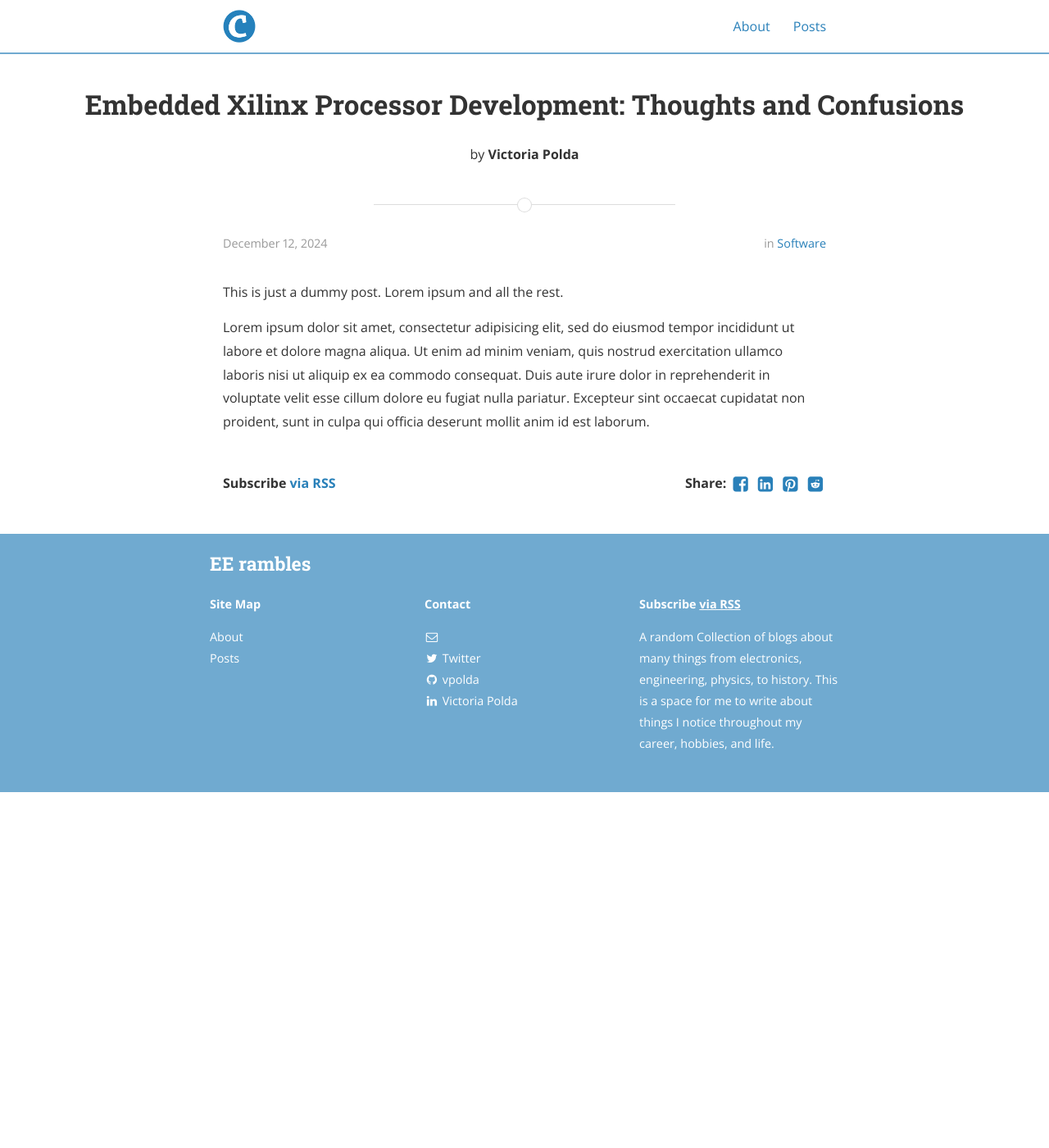
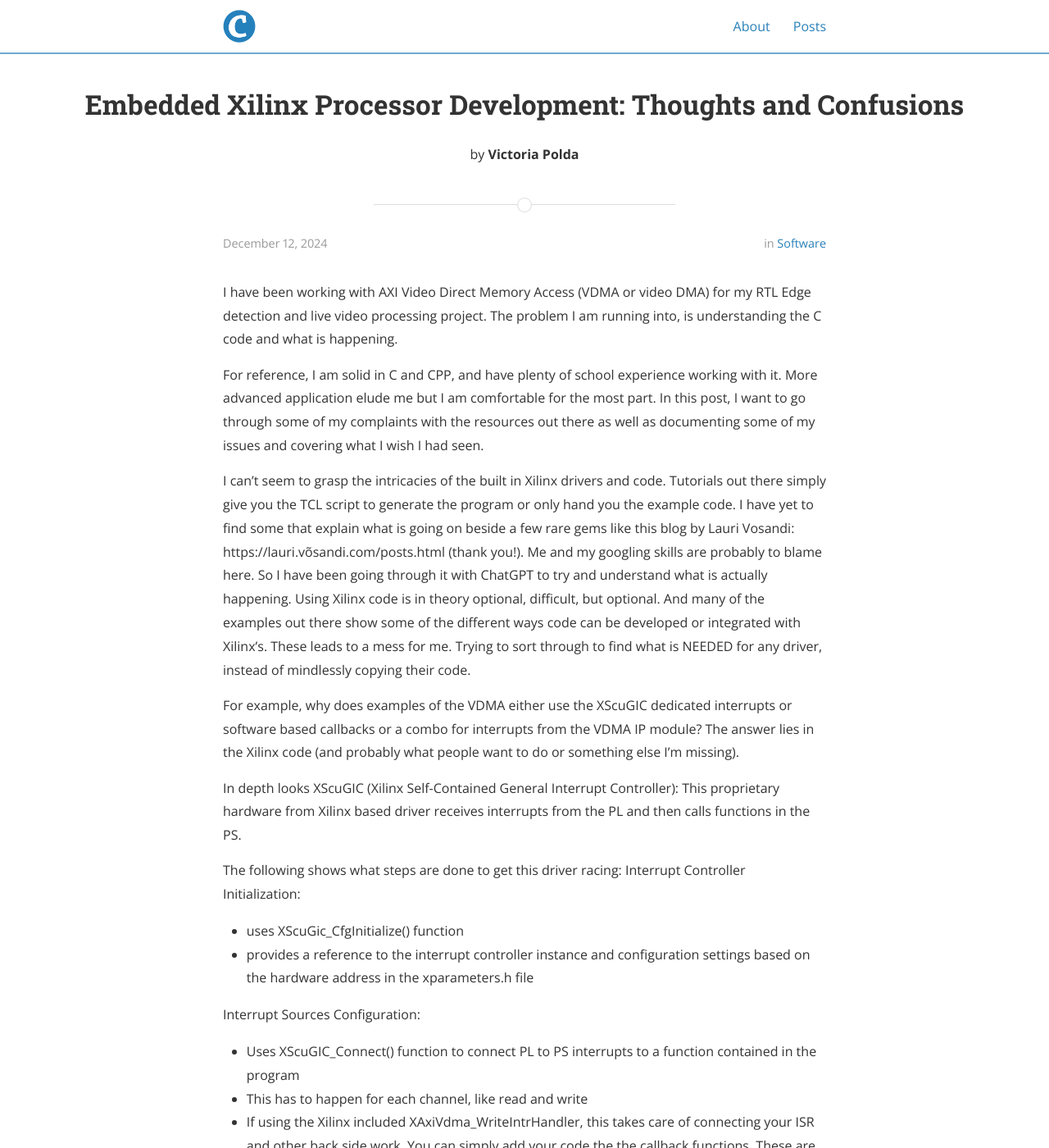
Before and after one commit to vpolda/Engineering-Blog, a Jekyll site: the page built from _posts/2024-12-12-Embedded-Xilinx-Processor-Development-thoughts-and-confusions.md, in a window 1280 px wide and 1400 px high. Shown: the whole window at 82% size. Built offline with Jekyll 4.4.1, drawn with Linux system fonts in a browser that asks for light colours; nearby versions of some CDN libraries; some of the changed text lies outside the part shown.

Commit message:
adding embedded processor interrupts

```diff
--- a/_config.yml
+++ b/_config.yml
@@ -11,7 +11,7 @@ exclude:
 # Site settings
 title: "EE rambles"
 subtitle: "Home page"
-#email: blcentra@gmail.com
+email: vicpolda@gmail.com
 name: Victoria Polda
 description: >
   A random Collection of blogs about many things from electronics, engineering, physics, to history. This is a space for me to write about things I notice throughout my career, hobbies, and life.
--- a/_posts/2024-12-12-Embedded-Xilinx-Processor-Development-thoughts-and-confusions.md
+++ b/_posts/2024-12-12-Embedded-Xilinx-Processor-Development-thoughts-and-confusions.md
@@ -6,11 +6,34 @@ author: Victoria Polda
 categories: Software
 ---
 
-This is just a dummy post. Lorem ipsum and all the rest.
+I have been working with AXI Video Direct Memory Access (VDMA or video DMA) for my RTL Edge detection and live video processing project. The problem I am running into, is understanding the C code and what is happening.
 
-Lorem ipsum dolor sit amet, consectetur adipisicing elit, sed do eiusmod
-tempor incididunt ut labore et dolore magna aliqua. Ut enim ad minim veniam,
-quis nostrud exercitation ullamco laboris nisi ut aliquip ex ea commodo
-consequat. Duis aute irure dolor in reprehenderit in voluptate velit esse
-cillum dolore eu fugiat nulla pariatur. Excepteur sint occaecat cupidatat non
-proident, sunt in culpa qui officia deserunt mollit anim id est laborum.
+For reference, I am solid in C and CPP, and have plenty of school experience working with it. More advanced application elude me but I am comfortable for the most part. In this post, I want to go through some of my complaints with the resources out there as well as documenting some of my issues and covering what I wish I had seen.
+
+I can't seem to grasp the intricacies of the built in Xilinx drivers and code. Tutorials out there simply give you the TCL script to generate the program or only hand you the example code. I have yet to find some that explain what is going on beside a few rare gems like this blog by Lauri Vosandi: https://lauri.võsandi.com/posts.html (thank you!). Me and my googling skills are probably to blame here. So I have been going through it with ChatGPT to try and understand what is actually happening. Using Xilinx code is in theory optional, difficult, but optional. And many of the examples out there show some of the different ways code can be developed or integrated with Xilinx's. These leads to a mess for me. Trying to sort through to find what is NEEDED for any driver, instead of mindlessly copying their code.
+
+For example, why does examples of the VDMA either use the XScuGIC dedicated interrupts or software based callbacks or a combo for interrupts from the VDMA IP module?
+The answer lies in the Xilinx code (and probably what people want to do or something else I'm missing).
+
+In depth looks
+XScuGIC (Xilinx Self-Contained General Interrupt Controller): This proprietary hardware from Xilinx based driver receives interrupts from the PL and then calls functions in the PS.
+
+The following shows what steps are done to get this driver racing:
+Interrupt Controller Initialization:
+ - uses XScuGic_CfgInitialize() function
+ - provides a reference to the interrupt controller instance and configuration settings based on the hardware address in the xparameters.h file
+
+Interrupt Sources Configuration:
+ - Uses XScuGIC_Connect() function to connect PL to PS interrupts to a function contained in the program
+ - This has to happen for each channel, like read and write
+ - If using the Xilinx included XAxiVdma_WriteIntrHandler, this takes care of connecting your ISR and other back side work. You can simply add your code the the callback functions. These are not software based ones! That was my confusion.
+
+Enable Interrupts:
+ - Uses the XScuGIC_Enable() function
+ - This allows the interrupt controller to start receiving and handling interrupts from the configured sources
+
+Exception Handling: In some cases, you need to configure an exception handler for interrupts that do not have a specific ISR. This ensures that no interrupts are left unhandled.
+It follows three steps:
+  -  Xil_ExceptionInit()
+  -	Xil_ExceptionRegisterHandler()
+  -	Xil_ExceptionEnable()
```
